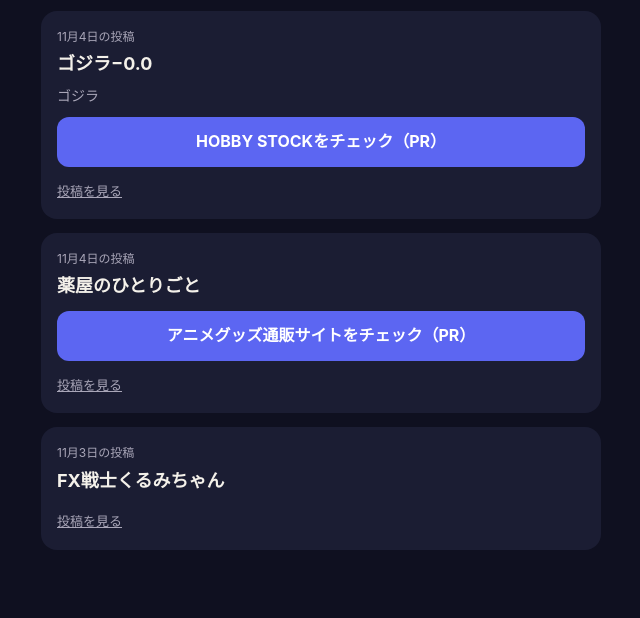
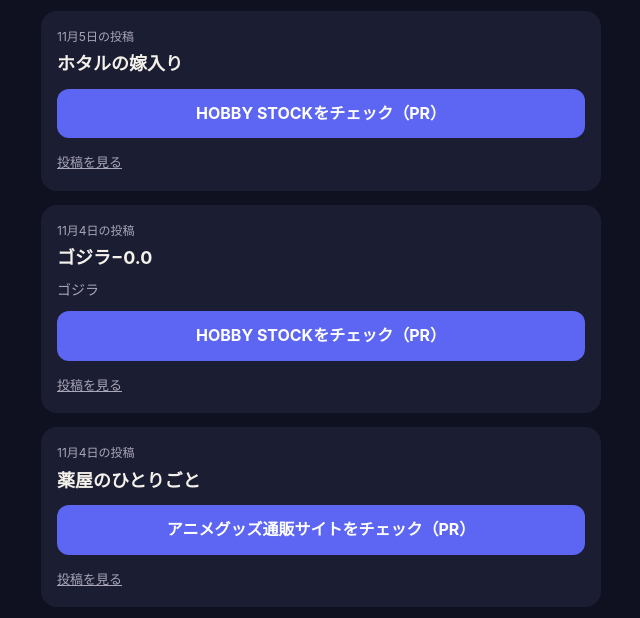
Before and after one commit to kohei-omura/REINA-SNS, a plain HTML site: page index.html in a window 1280 px wide. Shown: the part 172-790 px from the top of the page, without its empty margins (319-959 px from the left). Drawn offline with Linux system fonts and the light colour scheme.

Commit message:
おすすめページを更新：ホタルの嫁入り

```diff
--- a/index.html
+++ b/index.html
@@ -14,6 +14,7 @@ h1{font-size:22px;margin:18px 0 6px} h2{font-size:18px;margin:4px 0}
 </style></head><body><main>
 <p class="pr"><b>PR</b>：このページにはアフィリエイト（広告）リンクが含まれます。リンクから登録・購入があると、運営者に報酬が入ることがあります。配信の状況や無料体験の条件は、必ず各サービスの公式ページでお確かめください。</p>
 <h1>おすすめの見方まとめ</h1>
+<section><p class="d">11月5日の投稿</p><h2>ホタルの嫁入り</h2><p class="w"></p><a class="btn" href="https://px.a8.net/svt/ejp?a8mat=4BGCFA+6WV7N6+2ULW+BW0YB&amp;a8ejpredirect=https%3A%2F%2Fwww.hobbystock.jp%2Fgroups%3Fkeyword%3D%25E3%2583%259B%25E3%2582%25BF%25E3%2583%25AB%25E3%2581%25AE%25E5%25AB%2581%25E5%2585%25A5%25E3%2582%258A&amp;a8sns=instagram" rel="sponsored noopener" target="_blank">HOBBY STOCKをチェック（PR）</a><a class="post" href="https://www.instagram.com/p/DfUwVScgUlD/">投稿を見る</a></section>
 <section><p class="d">11月4日の投稿</p><h2>ゴジラ−0.0</h2><p class="w">ゴジラ</p><a class="btn" href="https://www.hobbystock.jp/groups?keyword=ゴジラ&amp;a8=.VwlTVDbAaWPtbjnUSFnD1N_yaGZE1OiDSjPDu-drPYW9QLvFIJdgQM4lnMPl75njIwWMywuMuN.hasQYVLbAurnNnwjvuXW9chxxs00000013298001&amp;a8sns=instagram" rel="sponsored noopener" target="_blank">HOBBY STOCKをチェック（PR）</a><a class="post" href="https://www.instagram.com/p/DfSdJuWgRxS/">投稿を見る</a></section>
 <section><p class="d">11月4日の投稿</p><h2>薬屋のひとりごと</h2><p class="w"></p><a class="btn" href="https://px.a8.net/svt/ejp?a8mat=4BGCFA+6GSIB6+4XOE+BW0YB&amp;a8ejpredirect=https%3A%2F%2Feeo.today%2Fstore%2F101%2Ftitle%2F4272&amp;a8sns=instagram" rel="sponsored noopener" target="_blank">アニメグッズ通販サイトをチェック（PR）</a><a class="post" href="https://www.instagram.com/p/DfSKByVgSFz/">投稿を見る</a></section>
 <section><p class="d">11月3日の投稿</p><h2>FX戦士くるみちゃん</h2><p class="w"></p><a class="post" href="https://www.instagram.com/p/DfP23u2gaBM/">投稿を見る</a></section>
```
